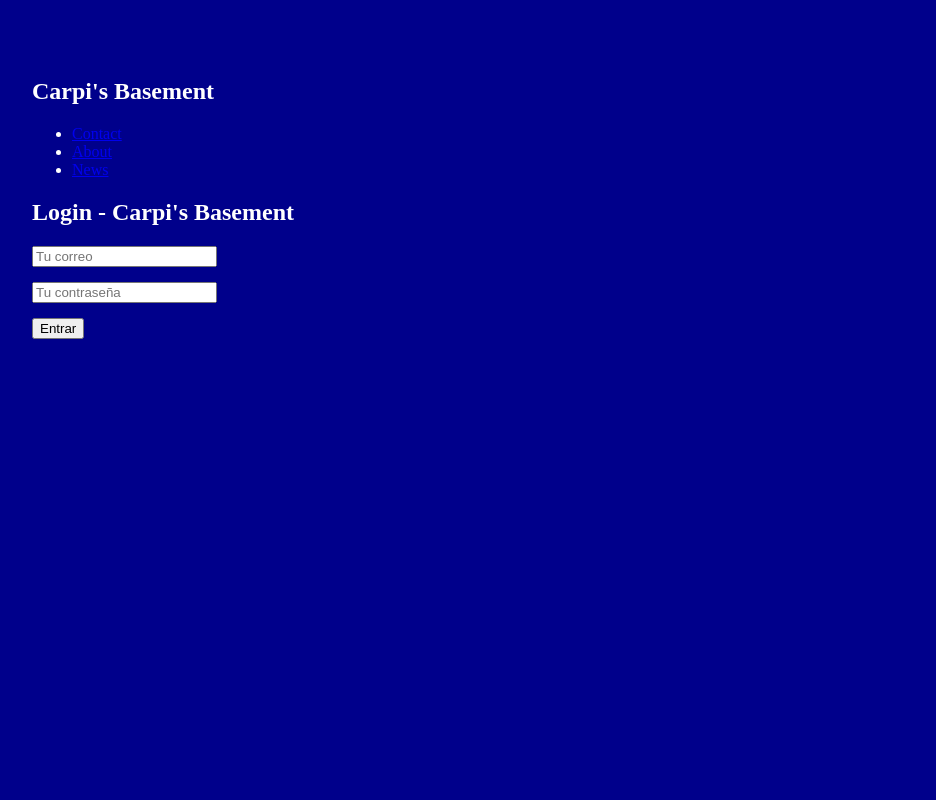
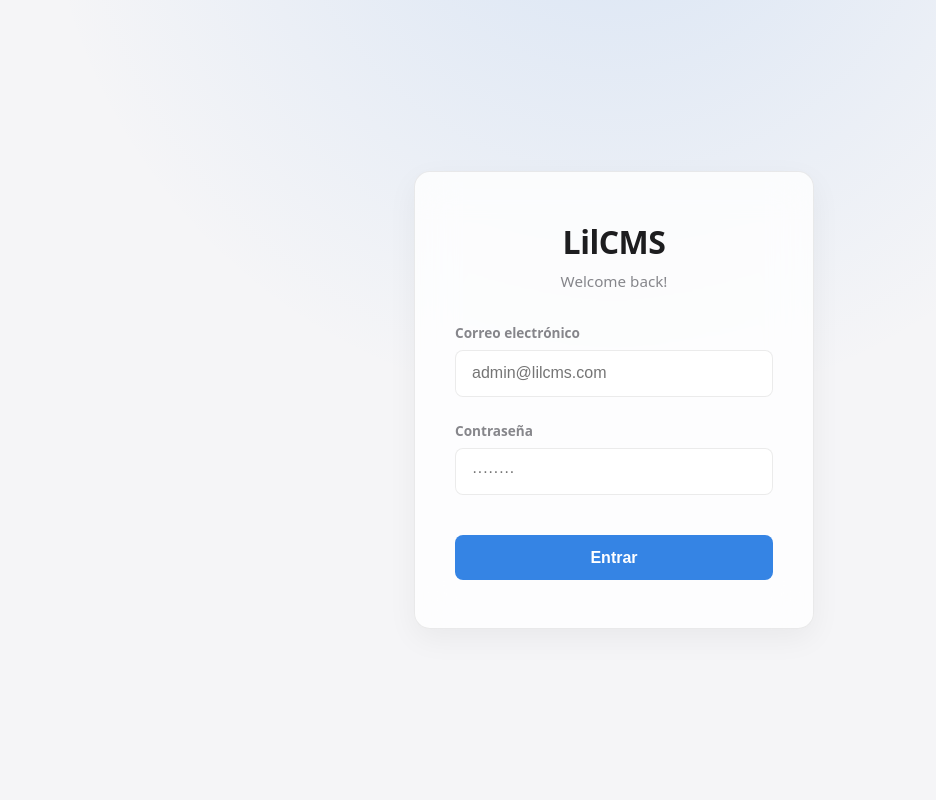
Before and after one commit to Lil-Carpi/LilCMS, a Django app: page / in a window 1280 px wide. Shown: the whole page, without its empty margins (26-962 px from the left). Run offline with Django 5.2, Linux system fonts and the light colour scheme.

Commit message:
feat: Implement Apple/GNOME hybrid admin login UI
Created the new base layout and login view using the Lil-HIG CSS variables. Added glassmorphism effects for the card and GNOME-style accessible inputs.

```diff
--- a/static/css/style.css
+++ b/static/css/style.css
@@ -1,15 +1,131 @@
-body
-{
-    background-color: darkblue;
+/* =========================================
+   LIL-HIG (Variables and base structure)
+   ========================================= */
+:root {
+    /* MODO CLARO (Default) */
+    --bg-app: #f5f5f7;
+    --bg-surface: #ffffff;
+    --bg-header: rgba(255, 255, 255, 0.8);
+
+    --text-main: #1d1d1f;
+    --text-muted: #86868b;
+    --border-color: rgba(0, 0, 0, 0.08);
+
+    --accent: #3584e4;
+    --accent-hover: #1c71d8;
+    --danger: #e01b24;
+
+    --radius-window: 12px;
+    --radius-card: 16px;
+    --radius-btn: 8px;
+    --shadow-soft: 0 10px 30px rgba(0,0,0,0.05);
+}
+
+/* Reset Base */
+* {
+    margin: 0;
+    padding: 0;
+    box-sizing: border-box;
+}
+
+body {
+    font-family: system-ui, -apple-system, BlinkMacSystemFont, "Segoe UI", Roboto, Ubuntu, sans-serif;
+    background-color: var(--bg-app);
+    color: var(--text-main);
+    min-height: 100vh;
+    display: flex;
+}
+
+/* =========================================
+   LOGIN VIEW
+   ========================================= */
+.login-wrapper {
+    /* border: solid 5px red;  <-- this was for debuggin */
+    display: flex;
+    align-items: center;
+    justify-content: center;
+    min-height: 100vh;
+    width: 100%;
+    background: radial-gradient(circle at 50% -20%, rgba(53, 132, 228, 0.15), transparent 50%);
+    position: absolute;
+    top: 0;
+    left: 0;
+}
+
+.login-card {
+    background-color: var(--bg-header);
+    backdrop-filter: blur(20px);
+    -webkit-backdrop-filter: blur(20px);
+    border: 1px solid var(--border-color);
+    border-radius: var(--radius-card);
+    padding: 3rem 2.5rem;
+    width: 100%;
+    max-width: 400px;
+    box-shadow: var(--shadow-soft);
+    text-align: center;
+}
+
+.login-header h1 {
+    font-size: 2rem;
+    font-weight: 700;
+    margin-bottom: 0.5rem;
+    letter-spacing: -0.5px;
+}
+
+.login-header p {
+    color: var(--text-muted);
+    font-size: 0.95rem;
+    margin-bottom: 2rem;
+}
+
+.input-group {
+    text-align: left;
+    margin-bottom: 1.5rem;
+}
+
+.input-group label {
+    display: block;
+    font-size: 0.85rem;
+    font-weight: 600;
+    margin-bottom: 0.5rem;
+    color: var(--text-muted);
+}
+
+.input-group input {
+    width: 100%;
+    padding: 0.85rem 1rem;
+    border: 1px solid var(--border-color);
+    border-radius: var(--radius-btn);
+    background-color: var(--bg-surface);
+    color: var(--text-main);
+    font-size: 1rem;
+    transition: border-color 0.2s ease, box-shadow 0.2s ease;
+}
+
+.input-group input:focus {
+    outline: none;
+    border-color: var(--accent);
+    box-shadow: 0 0 0 3px rgba(53, 132, 228, 0.25);
+}
+
+.btn-primary {
+    width: 100%;
+    padding: 0.85rem;
+    border: none;
+    border-radius: var(--radius-btn);
+    background-color: var(--accent);
     color: white;
-    padding: 50px;
+    font-size: 1rem;
+    font-weight: 600;
+    cursor: pointer;
+    transition: background-color 0.2s ease, transform 0.1s ease;
+    margin-top: 1rem;
 }
-.formGroup
-{
-    margin-bottom: 15px;
+
+.btn-primary:hover {
+    background-color: var(--accent-hover);
 }
-#message
-{
-    font-weight: bold;
-    margin-top: 15px;
+
+.btn-primary:active {
+    transform: scale(0.98);
 }
--- a/templates/base.html
+++ b/templates/base.html
@@ -0,0 +1,17 @@
+{% load static %}
+<!DOCTYPE html>
+<html lang="en" data-theme="light">
+<head>
+    <meta charset="UTF-8">
+    <meta name="viewport" content="width=device-width, initial-scale=1.0">
+    <title>{% block title %}LilCMS{% endblock %}</title>
+    <link rel="stylesheet" href="{% static 'css/style.css' %}">
+</head>
+<body>
+    <main style="flex: 1; display: flex; flex-direction: column;">
+        <section class="content-area">
+            {% block content %}{% endblock %}
+        </section>
+    </main>
+</body>
+</html>
--- a/templates/login.html
+++ b/templates/login.html
@@ -1,34 +1,30 @@
-<!DOCTYPE html>
-<html lang="en">
-<head>
-    <meta charset="UTF-8">
-    <meta name="viewport" content="width=device-width, initial-scale=1.0">
-    <link rel="stylesheet" href="assets/css/style.css">
-    <title>Carpi's Basement · Login</title>
-    <script src="assets/js/login.js" defer></script>
-</head>
-    <header>
-        <nav>
-            <h1>Carpi's Basement</h1>
-            <ul>
-                <li><a href="#">Contact</a></li>
-                <li><a href="#">About</a></li>
-                <li><a href="#">News</a></li>
-            </ul>
-        </nav>
-    </header>
-<body>
-    <h2>Login - Carpi's Basement</h2>
-    <form id="loginForm">
-        <div class="formGroup">
-            <input type="email" id="email" placeholder="Tu correo" required>
+{% extends 'base.html' %}
+{% block title %}Login - LilCMS{% endblock %}
+{% block content %}
+<div class="login-wrapper">
+    <div class="login-card">
+        <div class="login-header">
+            <h1>LilCMS</h1>
+            <p>Welcome back!</p>
         </div>
-        <div class="formGroup">
-            <input type="password" id="password" placeholder="Tu contraseña" required>
-        </div>
-        <button type="submit">Entrar</button>
-    </form>
+        <form action="" method="post">
+            {% csrf_token %}
 
-    <p id="mensaje"></p>
-</body>
-</html>
+            {% if error_message %}
+            <div style="color:var(--danger); font-size: 0.9rem; margin-bottom: 1rem; font-weight: 600;">
+                {{ error_message }}
+            </div>
+            {% endif %}
+            <div class="input-group">
+                <label for="email">Correo electrónico</label>
+                <input type="email" id="email" name="email" placeholder="admin@lilcms.com" required autocomplete="email">
+            </div>
+            <div class="input-group">
+                <label for="password">Contraseña</label>
+                <input type="password" id="password" name="password" placeholder="········" required autocomplete="current-password">
+            </div>
+            <button type="submit" class="btn-primary">Entrar</button>
+        </form>
+    </div>
+</div>
+{% endblock %}
```
